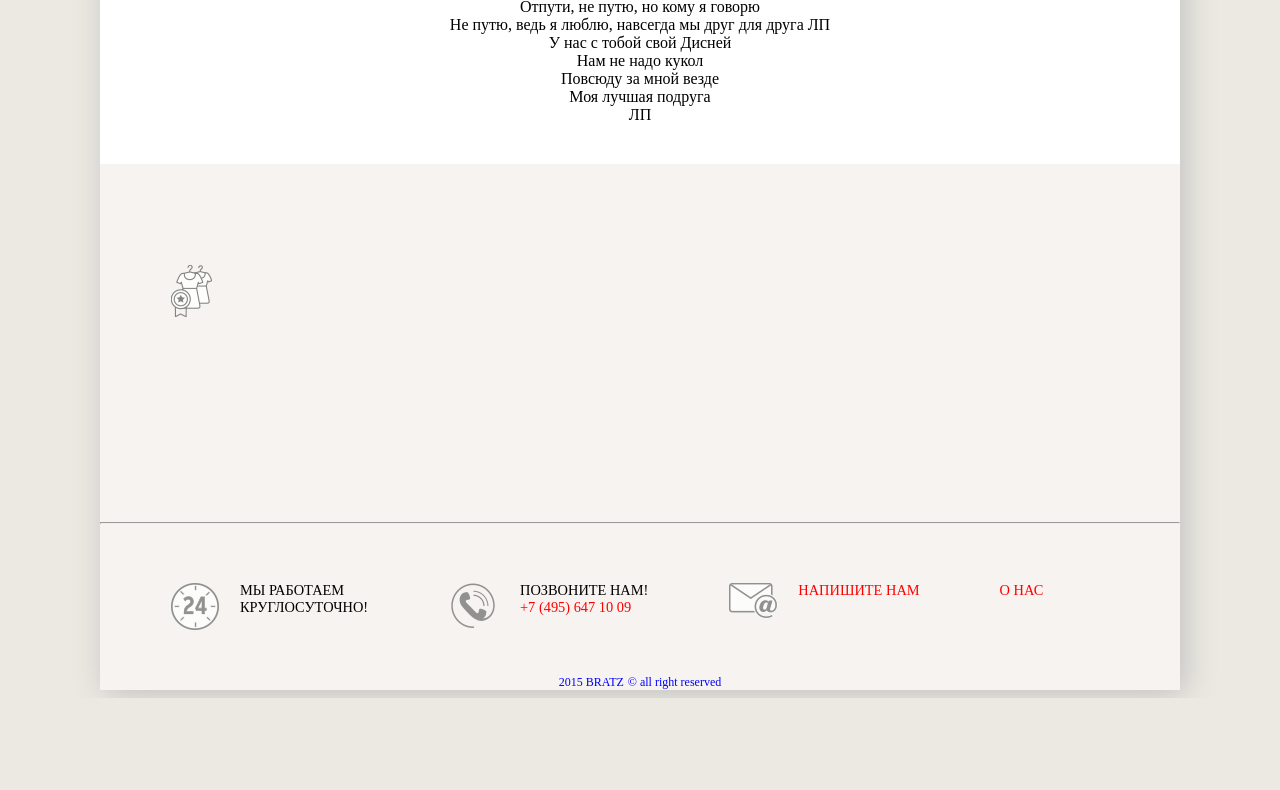
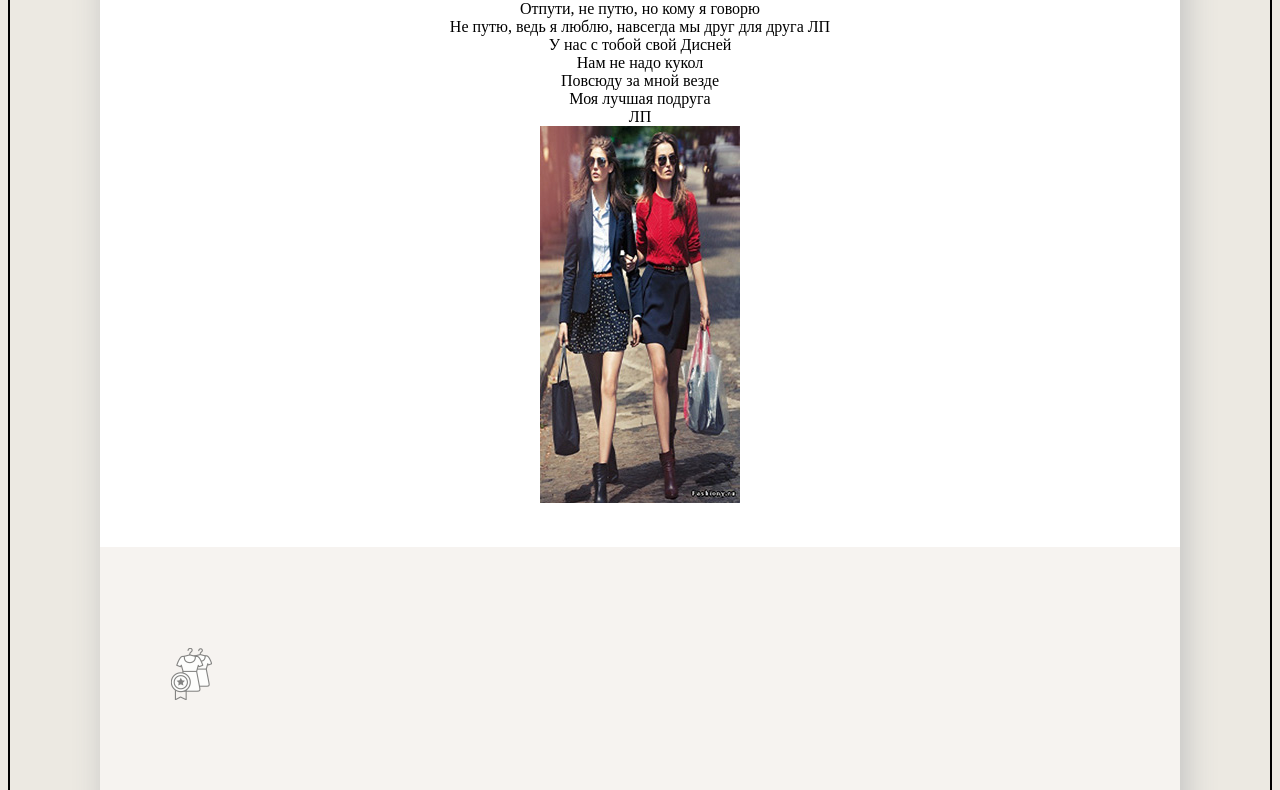
Before and after one commit to nikolaevasasha/git, a plain HTML site: page index.html in a window 1280 px wide. Shown: the part 690-1480 px from the top of the page. Before the commit the page ends 1388 px from the top, so only its background shows below. Drawn offline with Linux system fonts and the light colour scheme.

Commit message:
добавила рамку и фото

```diff
--- a/index.html
+++ b/index.html
@@ -50,6 +50,7 @@
     ЛП<br>
 
 						</center>
+						<center><img src="images/19.jpg"></center>
 				</div>
 				<div class="blocks">
 					<div class="blockleft">
--- a/style.css
+++ b/style.css
@@ -1,3 +1,6 @@
+body{
+	border: 2px black solid;
+}
 .list{
 	margin: 0 auto;
 	background-color: #F6F3F0;
```
